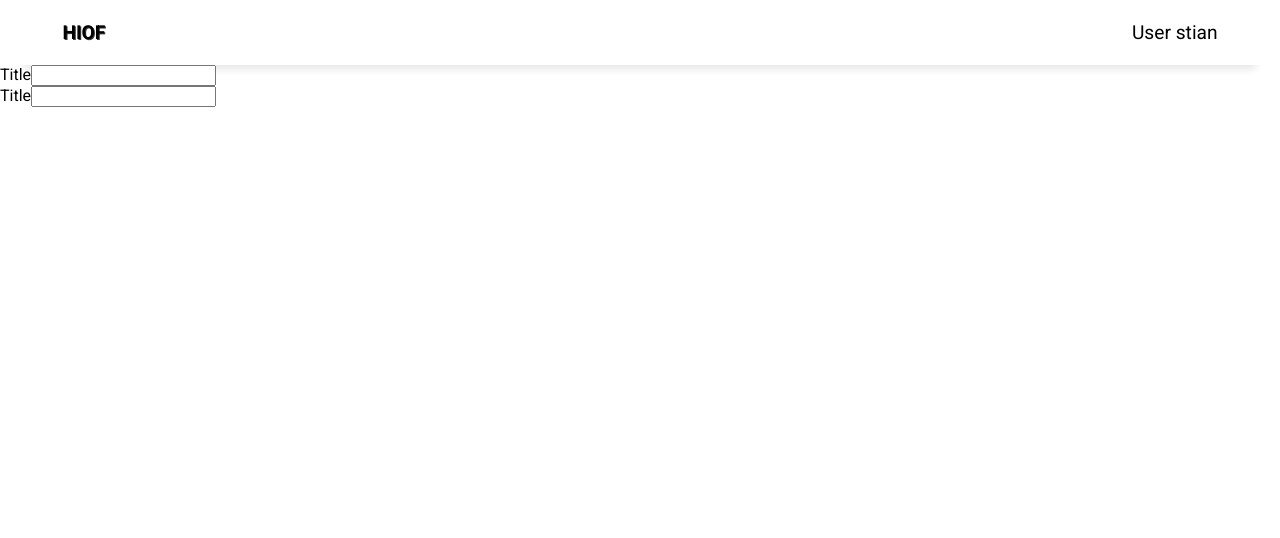
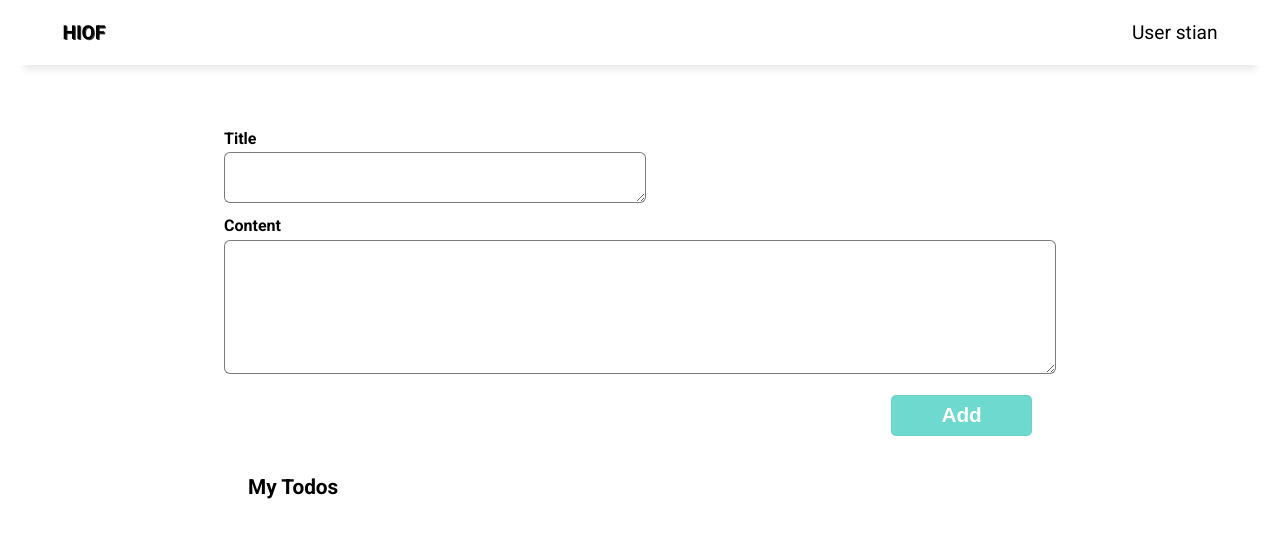
Before and after one commit to stian96/react_application, a React (Create React App) app: page / in a window 1280 px wide. Shown: the top 538 px of the page. Built offline with nearby package versions, Linux system fonts and the light colour scheme.

Commit message:
finished the rest of the components

```diff
--- a/src/App.js
+++ b/src/App.js
@@ -1,12 +1,40 @@
-import React from 'react';
+import React, { useState } from 'react';
+import Navbar from './components/Navbar';
 import Form from './components/Form';
-import Navbar from './components/Navbar';
+import Button from './components/Button';
+import Todo from './components/Todo';
+
+import './App.scss';
+
+
 
 const App = () => {
+    const [title, setTitle] = useState('');
+    const [content, setContent] = useState('');
+    const [todos, setTodos] = useState([]);
+
+    const handleSubmit = () => {
+        setTodos([...todos, {title, content }]);
+        setTitle('');
+        setContent('');
+    }
+
     return (
         <>
         <Navbar />
-        <Form />
+        <Form
+          title={title}
+          setTitle={setTitle}
+          content={content}
+          setContent={setContent}
+        />
+        <Button onClick={handleSubmit}/>
+        <h2>My Todos</h2>
+        <div className='todo-list'>
+            {todos.map((todo, index) => (
+                <Todo key={index} title={todo.title} content={todo.content} />
+            ))}
+        </div>
         </>
     );
 }
--- /dev/null
+++ b/src/App.scss
@@ -0,0 +1,13 @@
+.todo-list {
+    display: grid;
+    grid-template-columns: repeat(3, 1fr);
+    gap: 2.8rem;
+
+    width: 65%;
+    margin: 5rem auto;
+}
+
+h2 {
+    font-size: 1.3rem;
+    margin: 6rem 0 -3rem 15.5rem;
+}
--- a/src/components/Button.js
+++ b/src/components/Button.js
@@ -0,0 +1,15 @@
+import React from 'react';
+import '../scss/button.scss';
+
+const Button = ({ onClick }) => {
+
+    return (
+        <>
+        <button className='add-button'type='button' onClick={onClick}>
+            Add
+        </button>
+        </>
+    );
+}
+
+export default Button;
--- a/src/components/Form.js
+++ b/src/components/Form.js
@@ -1,26 +1,29 @@
-import React, { useState } from 'react';
+import React from 'react';
+import '../scss/form.scss';
 
-const Form = () => {
-    const [title, setTitle] = useState('');
-    const [content, setContent] = useState('');
-
-    const handleSubmit = (event) => {
-        event.preventDefault();
-        console.log(`Tittel: ${title}, Innhold: ${content}`);
-    }
-
+const Form = ({ title, setTitle, content, setContent }) => {
 
     return (
-        <form onSubmit={handleSubmit}>
+        <form>
             <div className='title'>
                 <label className='title__item title__item-label' htmlFor='title'>Title</label>
-                <input className='title__item title__item-input' type='text' id='title'value={title}
-                onChange={(event) => setTitle(event.target.value)}/>
+                <textarea
+                  className='title__item title__item-input'
+                  type='text'
+                  id='title'
+                  value={title}
+                  onChange={(event) => setTitle(event.target.value)}
+                />
             </div>
             <div className='content'>
-            <label className='content__item content__item-label' htmlFor='title'>Title</label>
-                <input className='content__item content__item-input' type='text' id='title'value={title}
-                onChange={(event) => setTitle(event.target.value)}/>
+            <label className='content__item content__item-label' htmlFor='title'>Content</label>
+                <textarea
+                  className='content__item content__item-input'
+                  type='text'
+                  id='title'
+                  value={content}
+                  onChange={(event) => setContent(event.target.value)}
+                />
             </div>
         </form>
     );
--- a/src/components/Navbar.js
+++ b/src/components/Navbar.js
@@ -1,5 +1,5 @@
 import React from 'react';
-import '../scss/Navbar.scss';
+import '../scss/navbar.scss';
 
 const Navbar = () => {
 
--- a/src/components/Todo.js
+++ b/src/components/Todo.js
@@ -0,0 +1,16 @@
+import React from 'react';
+
+import '../scss/todo.scss';
+
+const Todo = ({ title, content }) => {
+
+    return (
+        <div className='todo-card'>
+            <h3 className='todo-card__item todo-card__item-title'>{title}</h3>
+            <p className='todo-card__item todo-card__item-content'>{content}</p>
+            <button className='todo-card__item todo-card__item-button' type="button">Complete</button>
+        </div>
+    );
+}
+
+export default Todo;
--- a/src/scss/Navbar.scss
+++ b/src/scss/Navbar.scss
@@ -1,7 +1,5 @@
 @import url('https://fonts.googleapis.com/css2?family=Roboto:wght@300;400;500;700&display=swap');
-
-
-$navbar-color: rgb(255, 255, 255);
+@import 'variables';
 
 body {
     font-family: 'Roboto', sans-serif;
@@ -16,6 +14,7 @@ body {
     box-shadow: 0 10px 8px -6px rgba(0, 0, 0, 0.1);
 
     .navbar__list {
+        margin: 1rem 0 1rem 0;
         padding: 0 1.5rem;
         display: flex;
         justify-content: space-between;
--- /dev/null
+++ b/src/scss/button.scss
@@ -0,0 +1,19 @@
+@import 'variables';
+
+.add-button {
+    width: 8.8rem;
+    height: 2.6rem;
+
+    float: right;
+
+    margin-right: 15.5rem;
+    margin-top: -3rem;
+
+    background: $button-color;
+    border: 1px solid rgba(0, 0, 0, 0.03);
+    border-radius: 5px;
+
+    font-size: 1.3rem;
+    font-weight: bold;
+    color: $navbar-color;
+}
--- /dev/null
+++ b/src/scss/form.scss
@@ -0,0 +1,43 @@
+@import url('https://fonts.googleapis.com/css2?family=Roboto:wght@300;400;500;700&display=swap');
+
+body {
+    font-family: 'Roboto', sans-serif;
+    margin: 0 auto;
+}
+
+form {
+    display: flex;
+    flex-direction: column;
+    justify-content: space-between;
+    width: 65%;
+    height: 250px;
+    margin: 4rem auto;
+
+    .title, .content {
+        display: flex;
+        flex-direction: column;
+        font-weight: bold;
+    }
+
+    .title__item, .content__item {
+        margin-bottom: 0.3rem;
+    }
+
+    .title__item-input, .content__item-input {
+        border: 1px solid rgba(0, 0, 0, 0.518);
+        border-radius: 6px;
+    }
+
+    .title__item-input {
+        width: 50%;
+        height: 2.8rem;
+        flex-grow: 1;
+    }
+
+    .content__item-input {
+        height: 8rem;
+        flex-grow: 2;
+    }
+
+
+}
--- /dev/null
+++ b/src/scss/todo.scss
@@ -0,0 +1,33 @@
+@import 'variables.scss';
+
+.todo-card {
+    padding: 0.5rem 1.5rem 1.3rem 1.5rem;
+    border-radius: 5px;
+    box-shadow: -3px 8px 12px 5px rgb(110, 217, 206, 0.14);
+
+    .todo-card__item-title {
+        font-size: 1rem;
+
+    }
+
+    .todo-card__item-content {
+        font-size: 0.9rem;
+        color: rgb(0, 0, 0, 0.60);
+        font-weight: 100;
+        line-height: 1.3rem;
+    }
+
+    .todo-card__item-button {
+        border: 1px solid rgba(0, 0, 0, 0.03);
+        border-radius: 5px;
+
+        background: $button-color;
+        color: $navbar-color;
+
+        font-weight: bold;
+        font-size: 0.8rem;
+
+        padding: 0.2rem 0.5rem;
+        float: right;
+    }
+}
--- /dev/null
+++ b/src/scss/variables.scss
@@ -0,0 +1,2 @@
+$navbar-color: rgb(255, 255, 255);
+$button-color: #6ed9ce;
```
